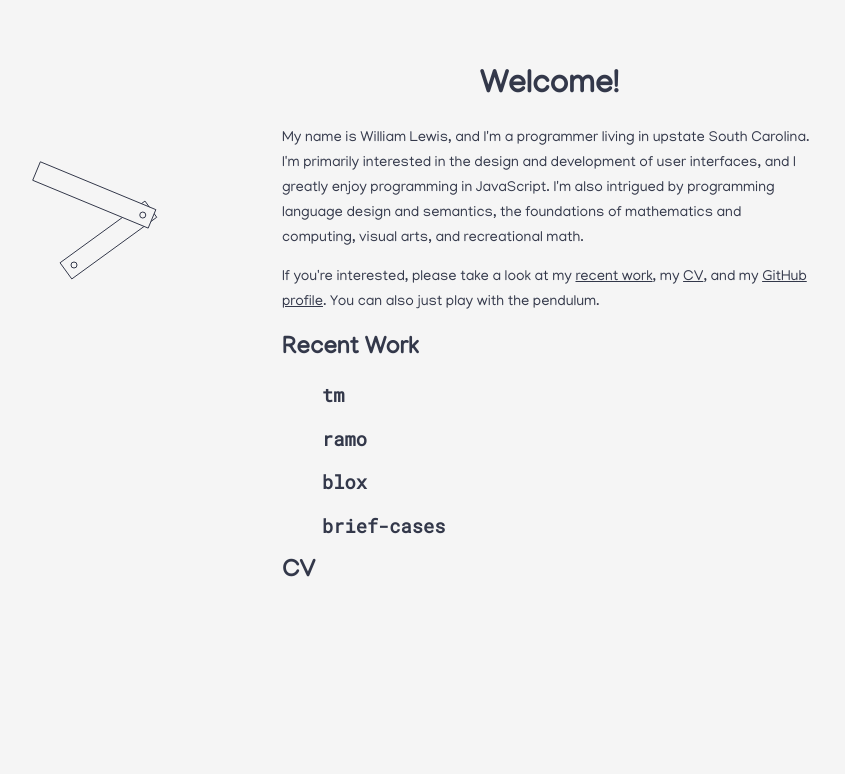
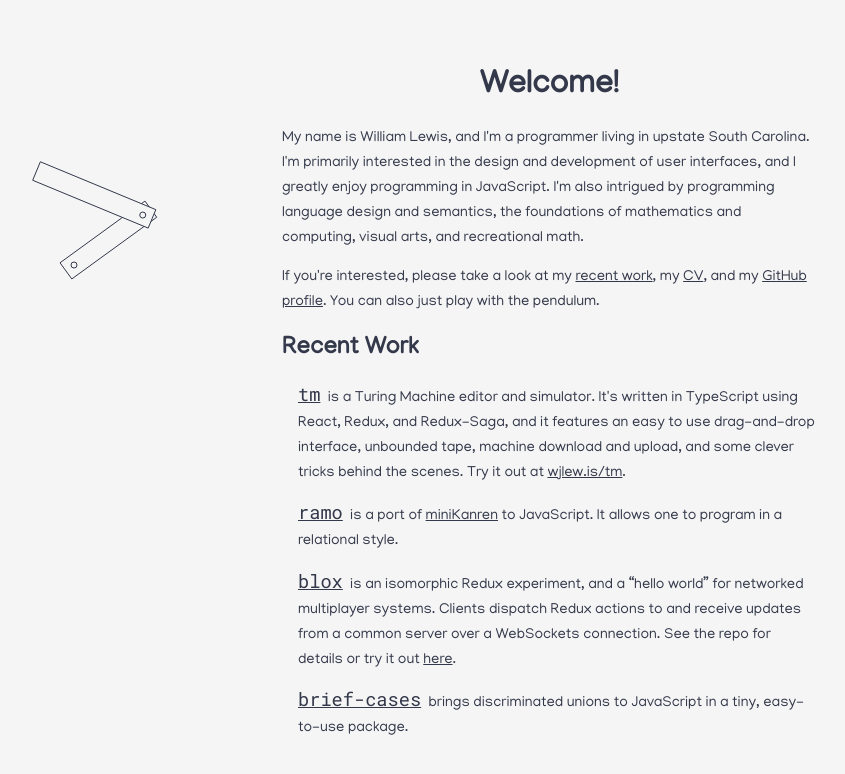
Before and after one commit to wjlewis/wjlewis.github.io, a React (Create React App) app: page / in a window 1280 px wide. Shown: the top 774 px of the page, without its empty margins (291-1136 px from the left). Built offline with nearby package versions, Linux system fonts and the light colour scheme.

Commit message:
Add additional project details

```diff
--- a/public/index.html
+++ b/public/index.html
@@ -37,16 +37,40 @@
           <h2>Recent Work</h2>
           <ul>
             <li>
-              <h3 class="project">tm</h3>
+              <p>
+                <a class="project" href="https://github.com/wjlewis/tm">tm</a>
+                is a Turing Machine editor and simulator. It's written in
+                TypeScript using React, Redux, and Redux-Saga, and it features
+                an easy to use drag-and-drop interface, unbounded tape, machine
+                download and upload, and some clever tricks behind the scenes.
+                Try it out at
+                <a href="https://wjlew.is/tm" target="_blank">wjlew.is/tm</a>.
+              </p>
             </li>
             <li>
-              <h3 class="project">ramo</h3>
+              <p>
+                <a class="project" href="https://github.com/wjlewis/ramo">ramo</a>
+                is a port of
+                <a href="http://minikanren.org/">miniKanren</a>
+                to JavaScript. It allows one to program in a relational style.
+              </p>
             </li>
             <li>
-              <h3 class="project">blox</h3>
+              <p>
+                <a class="project" href="https://github.com/wjlewis/blox">blox</a>
+                is an isomorphic Redux experiment, and a &ldquo;hello
+                world&rdquo; for networked multiplayer systems. Clients dispatch
+                Redux actions to and receive updates from a common server over a
+                WebSockets connection. See the repo for details or try it out
+                <a href="https://wjlewis-blox.herokuapp.com/" target="_blank">here</a>.
+              </p>
             </li>
             <li>
-              <h3 class="project">brief-cases</h3>
+              <p>
+                <a class="project" href="https://github.com/wjlewis/brief-cases">brief-cases</a>
+                brings discriminated unions to JavaScript in a tiny, easy-to-use
+                package.
+              </p>
             </li>
           </ul>
         </section>
--- a/public/main.css
+++ b/public/main.css
@@ -72,12 +72,23 @@ a:hover {
   color: var(--secondary);
 }
 
+ul {
+  padding-left: 1em;
+}
+
 li {
   list-style-type: none;
 }
 
 .project {
   font-family: var(--code-font);
+  font-size: 14pt;
+  margin-right: 0.2em;
+}
+
+li p {
+  margin-top: 0.4em;
+  margin-bottom: 1em;
 }
 
 /*
```
